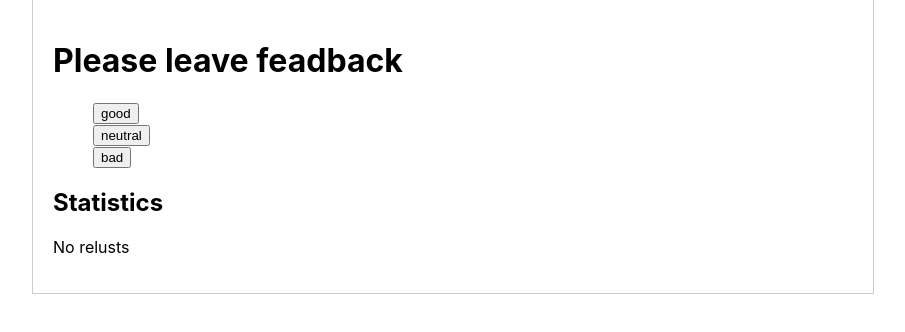
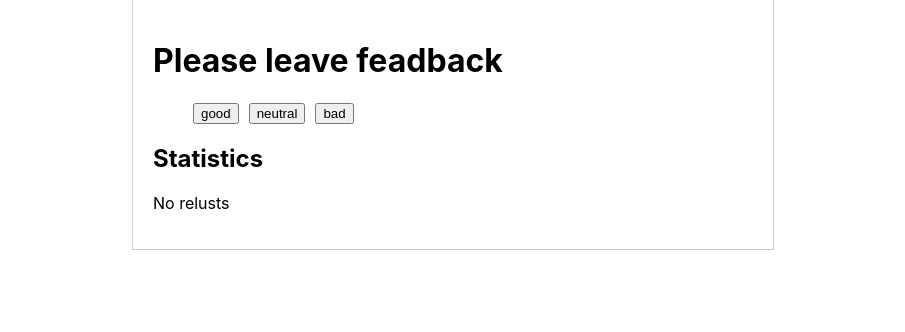
Before and after one commit to b01ma/goit-react-hw-02-feedback, a React (Create React App) app: page / in a window 1280 px wide. Shown: the top 332 px of the page, without its empty margins (187-1092 px from the left). Built offline with nearby package versions, Linux system fonts and the light colour scheme.

Commit message:
fixed props transfer

```diff
--- a/src/components/App.jsx
+++ b/src/components/App.jsx
@@ -4,46 +4,36 @@ import Statistics from './Statistics/Statistics';
 import FeedbackOptions from './FeedbackOptions/FeedbackOptions';
 
 export class App extends Component {
-
   state = {
     good: 0,
     neutral: 0,
-    bad: 0
-  }
+    bad: 0,
+  };
 
-  handleClick = (event) => {
+  handleClick = option => {
+    this.setState(prevState => ({
+      [option]: prevState[option] + 1,
+    }));
+  };
 
-    this.setState(
-      (prevState) => ({
-        [event.target.name]: prevState[event.target.name] + 1
-      })
-    )
-  }
-
-  countTotalFeedback = ()  => (
-    this.state.good + this.state.neutral + this.state.bad
-    )
+  countTotalFeedback = () =>
+    this.state.good + this.state.neutral + this.state.bad;
 
   countPositiveFeedbackPercentage = () => {
     const total = this.countTotalFeedback();
     const positiveFeedback = this.state.good;
 
-    return (positiveFeedback/total*100) || 0
-  }
+    return (positiveFeedback / total) * 100 || 0;
+  };
 
   render() {
     const options = Object.keys(this.state);
 
-
     return (
-
       <div className={css.App}>
-
         <h1>Please leave feadback</h1>
 
-        <FeedbackOptions
-          options={options}
-          onLeaveFeedback={ this.handleClick }/>
+        <FeedbackOptions options={options} onLeaveFeedback={this.handleClick} />
 
         <Statistics
           good={this.state.good}
@@ -52,8 +42,7 @@ export class App extends Component {
           total={this.countTotalFeedback()}
           positivePercentage={this.countPositiveFeedbackPercentage().toFixed()}
         />
-
       </div>
-    )
+    );
   }
 }
--- a/src/components/App.module.css
+++ b/src/components/App.module.css
@@ -1,11 +1,12 @@
 .App {
     padding: 20px;
-    max-width: 800px;
+    max-width: 600px;
     margin-right: auto;
     margin-left: auto;
 
     outline: 1px solid #ccc;
 }
+
 .buttonList {
     display: flex;
     gap: 20px;
--- a/src/components/FeedbackOptions/FeedbackOptions.jsx
+++ b/src/components/FeedbackOptions/FeedbackOptions.jsx
@@ -1,16 +1,17 @@
-// import css from './FeedbackOptions.module.css';
+import css from './FeedbackOptions.module.css';
 
 const FeedbackOptions = ({ options, onLeaveFeedback }) => {
-    return (
-
-      <ul>
-        {options?.map(option =>
-          <li key={option}>
-            <button name={option} onClick={onLeaveFeedback} >{option}</button>
-          </li>
-        )}
-        </ul>
-   )
-}
+  return (
+    <ul className={css.container}>
+      {options?.map(option => (
+        <li key={option} className={css.item}>
+          <button name={option} onClick={() => onLeaveFeedback(option)}>
+            {option}
+          </button>
+        </li>
+      ))}
+    </ul>
+  );
+};
 
 export default FeedbackOptions;
--- a/src/components/FeedbackOptions/FeedbackOptions.module.css
+++ b/src/components/FeedbackOptions/FeedbackOptions.module.css
@@ -0,0 +1,7 @@
+.container {
+    display: flex;
+}
+
+.item {
+    margin-right: 10px;
+}
```
